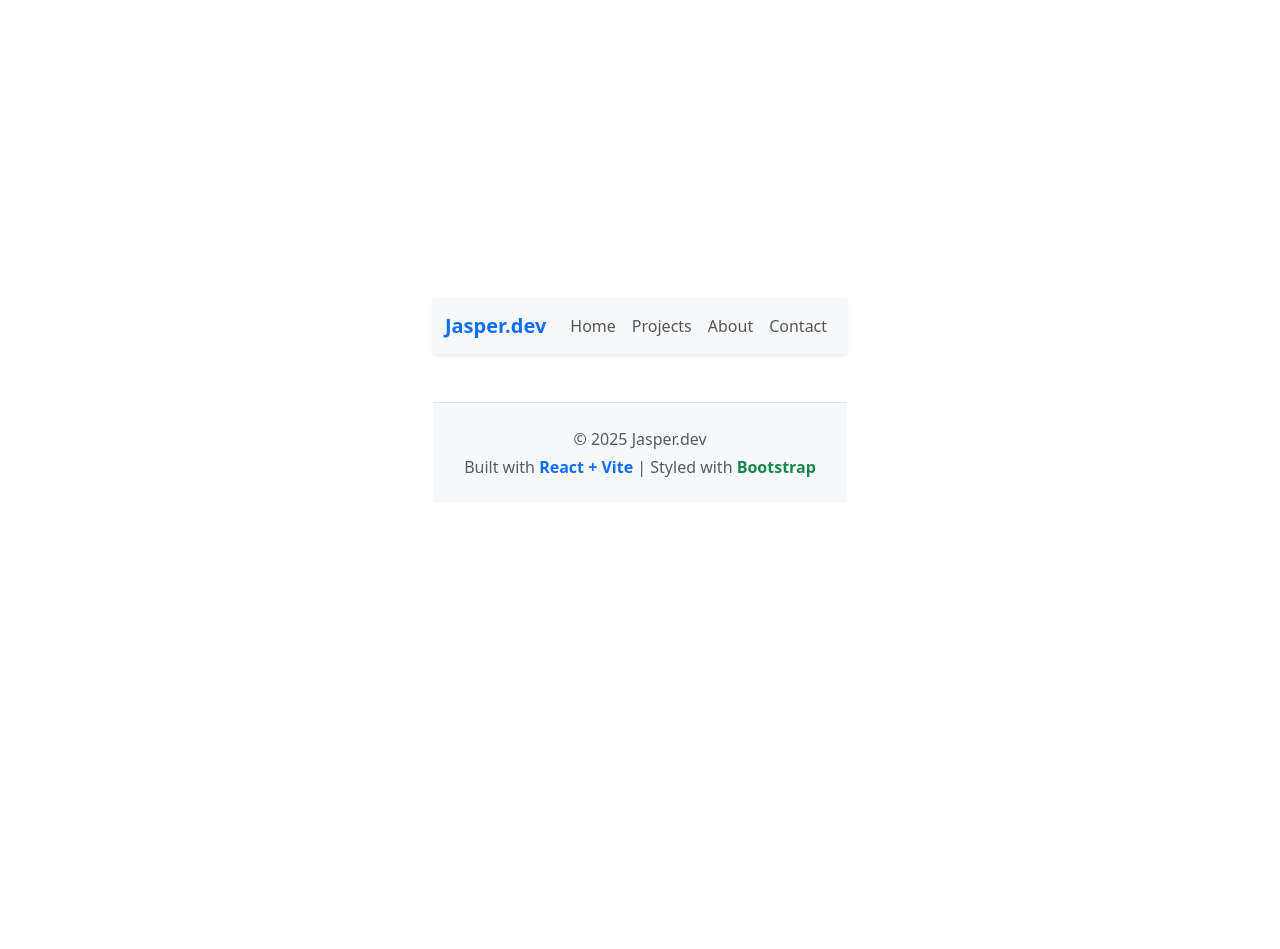
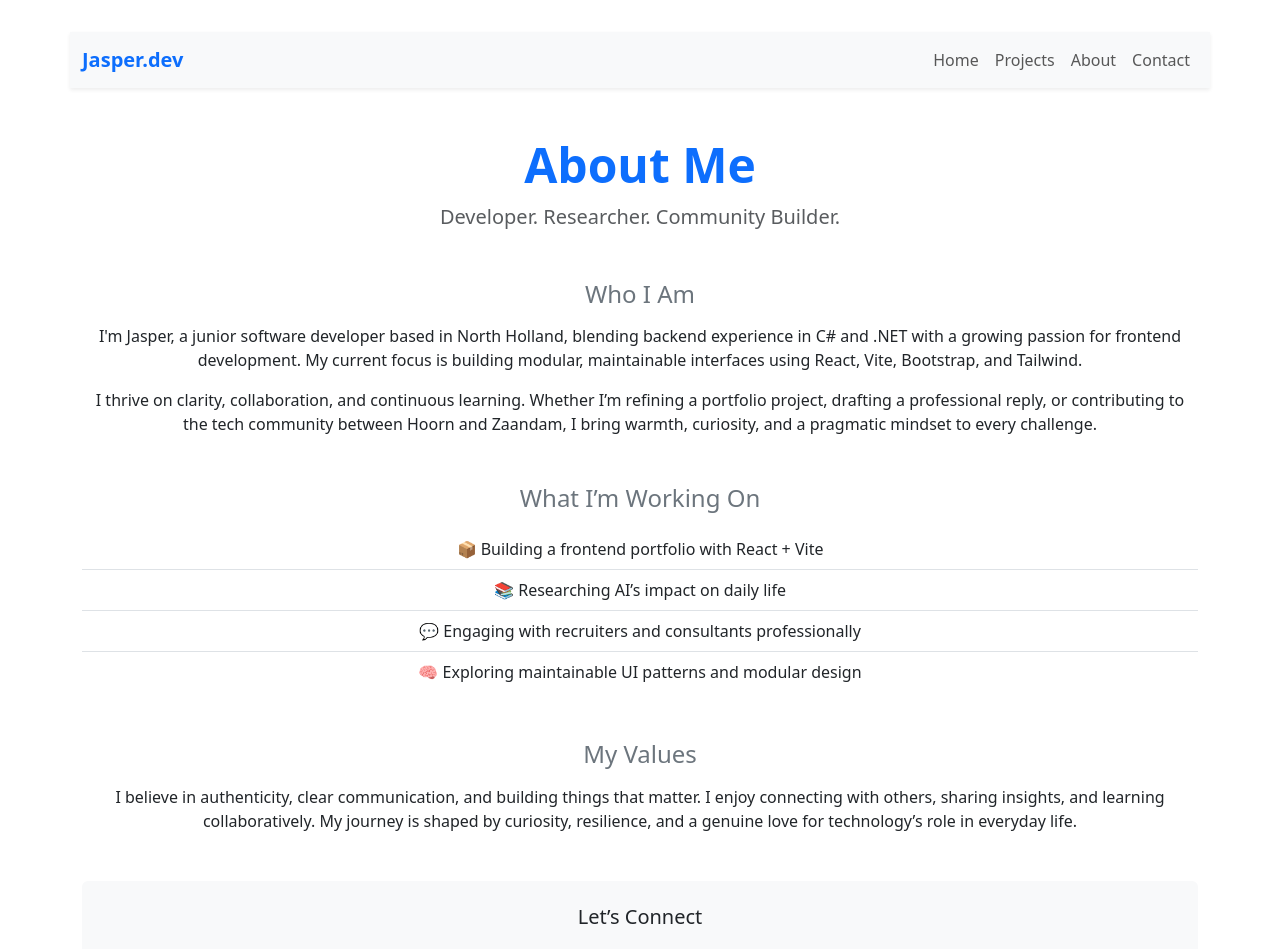
Before and after one commit to smallproject/portfolio, a React (Vite) app: page /about in a window 1280 px wide. Shown: the top 949 px of the page. Before the commit the page ends 800 px from the top, so only its background shows below. Built offline with nearby package versions, Linux system fonts and the light colour scheme.

Commit message:
added about page

```diff
--- a/src/App.jsx
+++ b/src/App.jsx
@@ -3,6 +3,7 @@ import {Route, Routes} from "react-router-dom";
 import Navbar from "./components/Navbar.jsx";
 import Home from "./pages/Home.jsx";
 import Footer from "./components/Footer.jsx";
+import About from "./pages/About.jsx";
 
 function App() {
 
@@ -13,7 +14,7 @@ function App() {
               <Routes>
                   <Route path="/" element={<Home />} />
                   {/*<Route path="/projects" element={<Projects />} />*/}
-                  {/*<Route path="/about" element={<About />} />*/}
+                  <Route path="/about" element={<About />} />
                   {/*<Route path="/contact" element={<Contact />} />*/}
               </Routes>
               <Footer />
--- /dev/null
+++ b/src/pages/About.jsx
@@ -0,0 +1,47 @@
+function About() {
+    return (
+        <div className="container py-5">
+            <section className="mb-5 text-center">
+                <h1 className="display-5 fw-bold text-primary">About Me</h1>
+                <p className="lead text-muted">
+                    Developer. Researcher. Community Builder.
+                </p>
+            </section>
+
+            <section className="mb-5">
+                <h2 className="h4 text-secondary mb-3">Who I Am</h2>
+                <p>
+                    I'm Jasper, a junior software developer based in North Holland, blending backend experience in C# and .NET with a growing passion for frontend development. My current focus is building modular, maintainable interfaces using React, Vite, Bootstrap, and Tailwind.
+                </p>
+                <p>
+                    I thrive on clarity, collaboration, and continuous learning. Whether I’m refining a portfolio project, drafting a professional reply, or contributing to the tech community between Hoorn and Zaandam, I bring warmth, curiosity, and a pragmatic mindset to every challenge.
+                </p>
+            </section>
+
+            <section className="mb-5">
+                <h2 className="h4 text-secondary mb-3">What I’m Working On</h2>
+                <ul className="list-group list-group-flush">
+                    <li className="list-group-item">📦 Building a frontend portfolio with React + Vite</li>
+                    <li className="list-group-item">📚 Researching AI’s impact on daily life</li>
+                    <li className="list-group-item">💬 Engaging with recruiters and consultants professionally</li>
+                    <li className="list-group-item">🧠 Exploring maintainable UI patterns and modular design</li>
+                </ul>
+            </section>
+
+            <section className="mb-5">
+                <h2 className="h4 text-secondary mb-3">My Values</h2>
+                <p>
+                    I believe in authenticity, clear communication, and building things that matter. I enjoy connecting with others, sharing insights, and learning collaboratively. My journey is shaped by curiosity, resilience, and a genuine love for technology’s role in everyday life.
+                </p>
+            </section>
+
+            <section className="text-center py-4 bg-light rounded">
+                <h2 className="h5 mb-3">Let’s Connect</h2>
+                <p className="mb-3">Open to collaboration, freelance work, and frontend opportunities.</p>
+                <a href="https://www.linkedin.com/in/javillas/" className="btn btn-success">Reach Out</a>
+            </section>
+        </div>
+    );
+}
+
+export default About;
```
